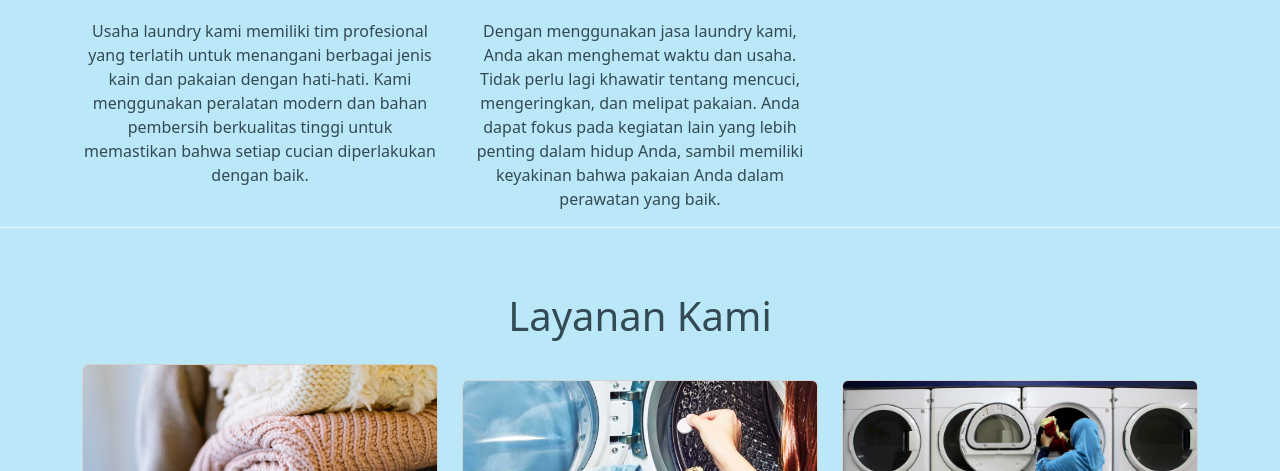
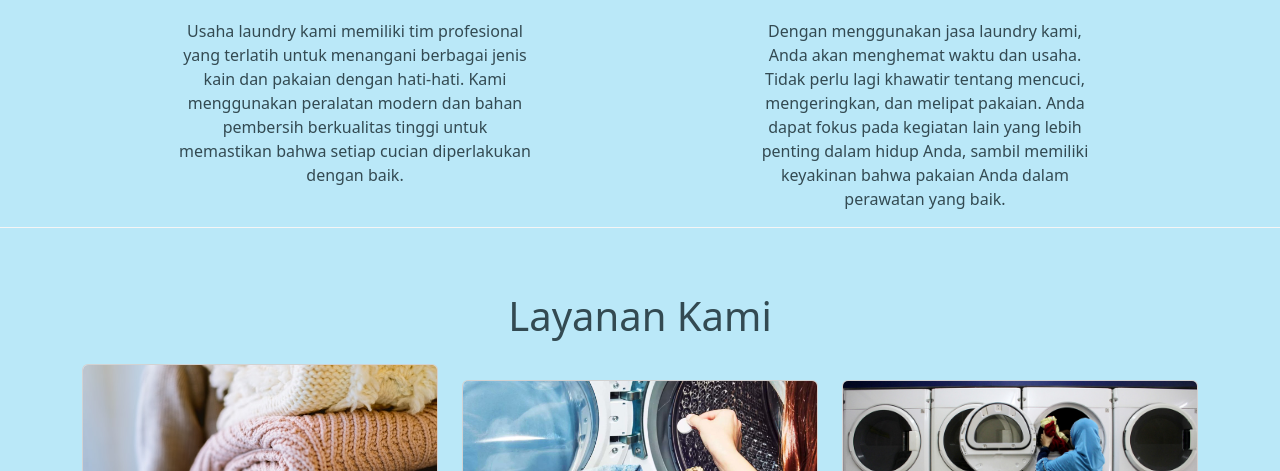
Before and after one commit to hutrianto11/landingpage, a plain HTML site: page index.html in a window 1280 px wide. Shown: the part 629-1100 px from the top of the page. Drawn offline with nearby package versions, Linux system fonts and the light colour scheme.

Commit message:
ganti about

```diff
--- a/index.html
+++ b/index.html
@@ -55,13 +55,13 @@
           </div>
         </div>
         <div class="row text-center mt-3">
-          <div class="col-md-4">
+          <div class="col-md-4 mx-auto">
             <p style="color: #334a52">
               Usaha laundry kami memiliki tim profesional yang terlatih untuk menangani berbagai jenis kain dan pakaian dengan hati-hati. Kami menggunakan peralatan modern dan bahan pembersih berkualitas tinggi untuk memastikan bahwa setiap
               cucian diperlakukan dengan baik.
             </p>
           </div>
-          <div class="col-md-4">
+          <div class="col-md-4 mx-auto">
             <p style="color: #334a52">
               Dengan menggunakan jasa laundry kami, Anda akan menghemat waktu dan usaha. Tidak perlu lagi khawatir tentang mencuci, mengeringkan, dan melipat pakaian. Anda dapat fokus pada kegiatan lain yang lebih penting dalam hidup Anda,
               sambil memiliki keyakinan bahwa pakaian Anda dalam perawatan yang baik.
```
